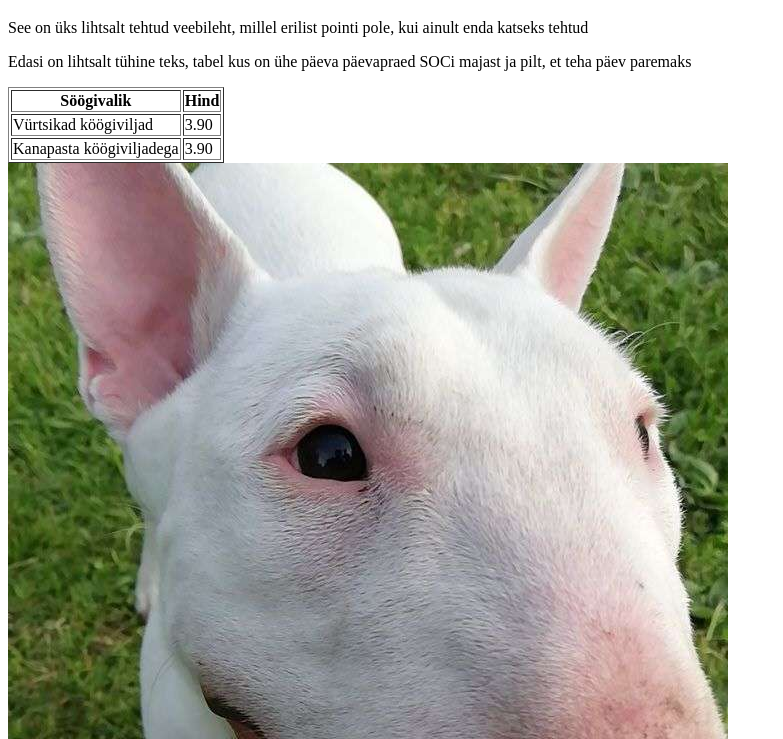
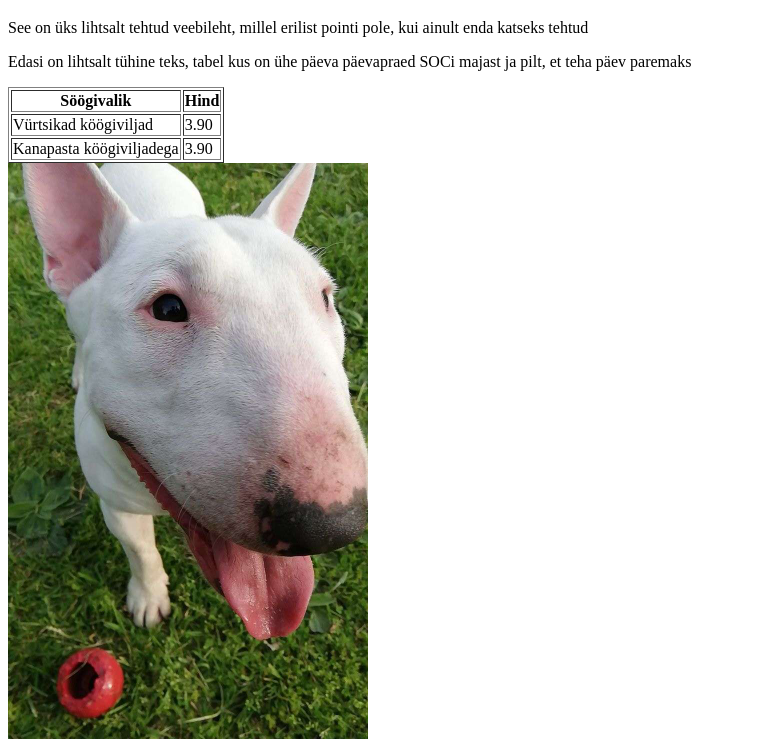
Before and after one commit to TaunoTamm03/kodut-, a plain HTML site: page index.html in a window 1280 px wide. Shown: the part 61-800 px from the top of the page, without its empty margins (0-783 px from the left). Drawn offline with Linux system fonts and the light colour scheme.

Commit message:
Update index.html

```diff
--- a/index.html
+++ b/index.html
@@ -23,7 +23,7 @@
     </tr>
 
   </table>
-     <img src="Snapchat-765573904.jpg" alt="Sample Image" width="720" height="1360">
+     <img src="Snapchat-765573904.jpg" alt="Sample Image" width="360" height="680">
 
 
       <p>Külastage ka <a href="https://taltech.ee/">TalTechi</a> kodulehte.</p>
```
